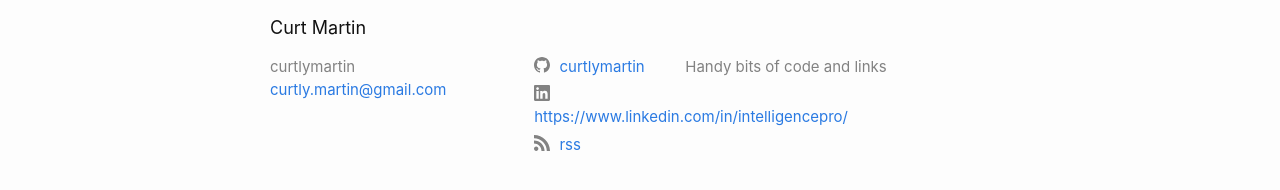
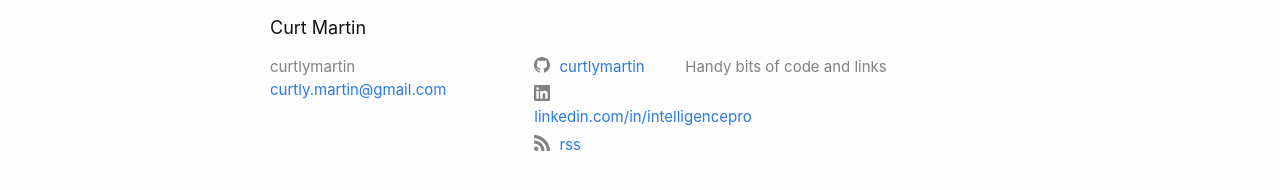
Before and after one commit to curtlymartin/curtlymartin.github.io, a Jekyll site: the page built from index.md, in a window 1280 px wide. Shown: the part 684-874 px from the top of the page. Built offline with Jekyll 4.4.1, drawn with Linux system fonts in a browser that asks for light colours; part of the change alters nothing that is shown.

Commit message:
Update _config.yml

```diff
--- a/_config.yml
+++ b/_config.yml
@@ -12,7 +12,7 @@ rss: rss
 # facebook_username: jekyll
 # flickr_username: jekyll
 # instagram_username: jekyll
-linkedin_username: https://www.linkedin.com/in/intelligencepro/
+linkedin_username: linkedin.com/in/intelligencepro
 # pinterest_username: jekyll
 # youtube_username: jekyll
 # googleplus_username: +jekyll
```
